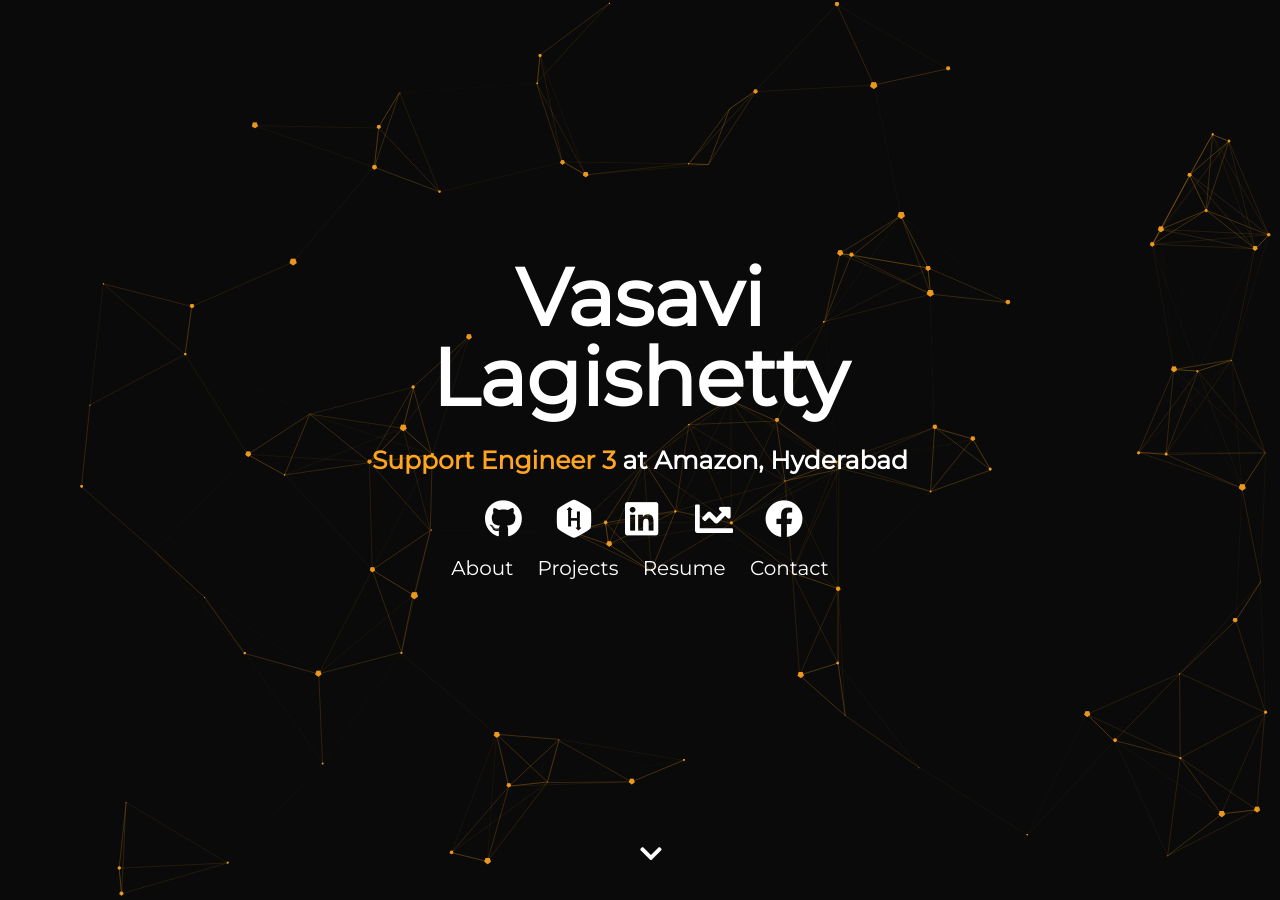
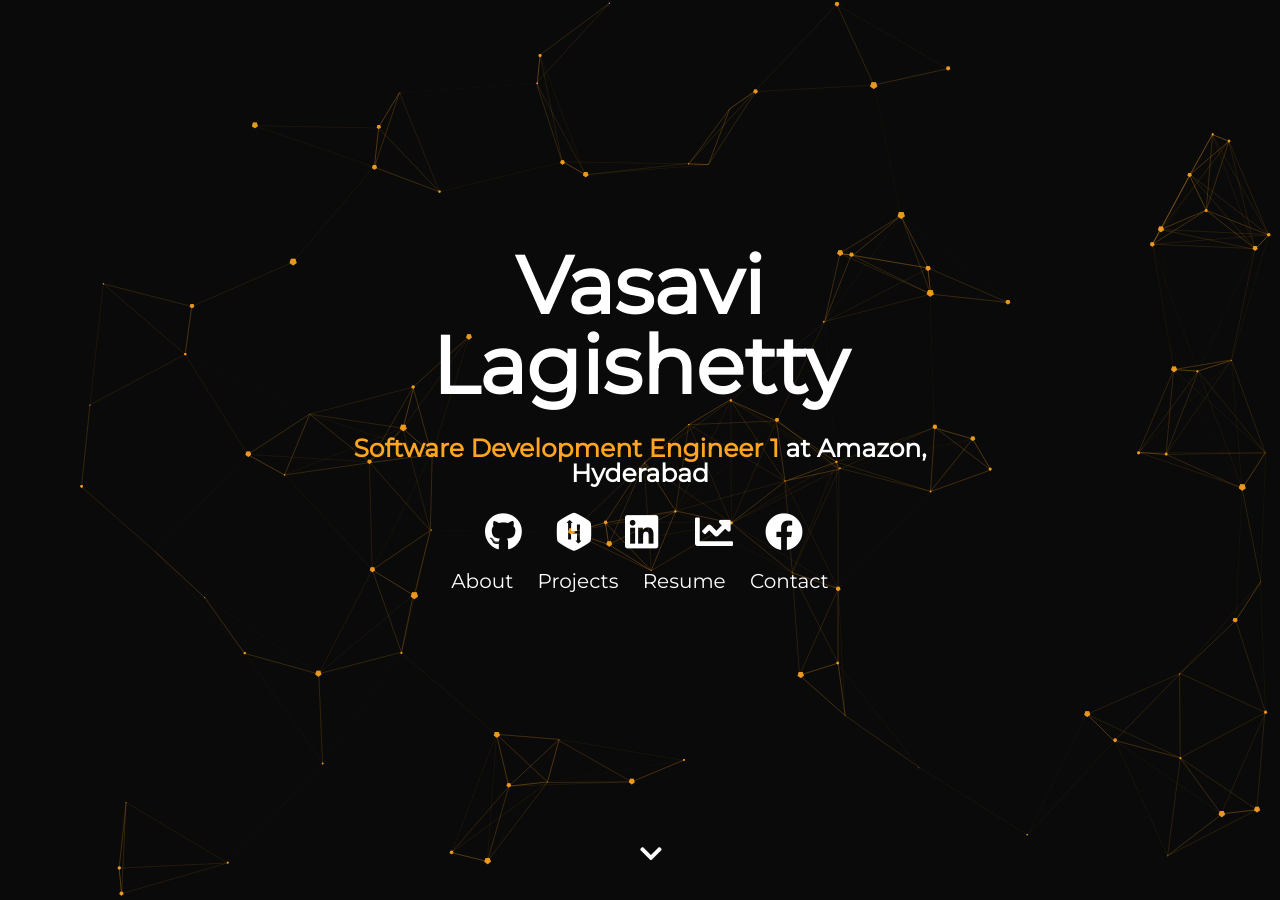
Before and after one commit to VasaviLagishetty/VasaviLagishetty.github.io, a Jekyll site: the page built from index.html, in a window 1280 px wide and 900 px high. Built offline with Jekyll 4.4.1, drawn with Linux system fonts in a browser that asks for light colours; nearby versions of some CDN libraries.

Commit message:
Update header.html

```diff
--- a/_includes/header.html
+++ b/_includes/header.html
@@ -5,7 +5,7 @@
   <div class="header">
       <h1>
         <span class="site-title">{{site.username}}</span>
-        <span class="site-description"><span style="color: #ffa51f;">Support Engineer 3</span> at Amazon, Hyderabad</span>
+        <span class="site-description"><span style="color: #ffa51f;">Software Development Engineer 1</span> at Amazon, Hyderabad</span>
       </h1>
       {% include social_links.html %}
       <div class="header-links">
```
